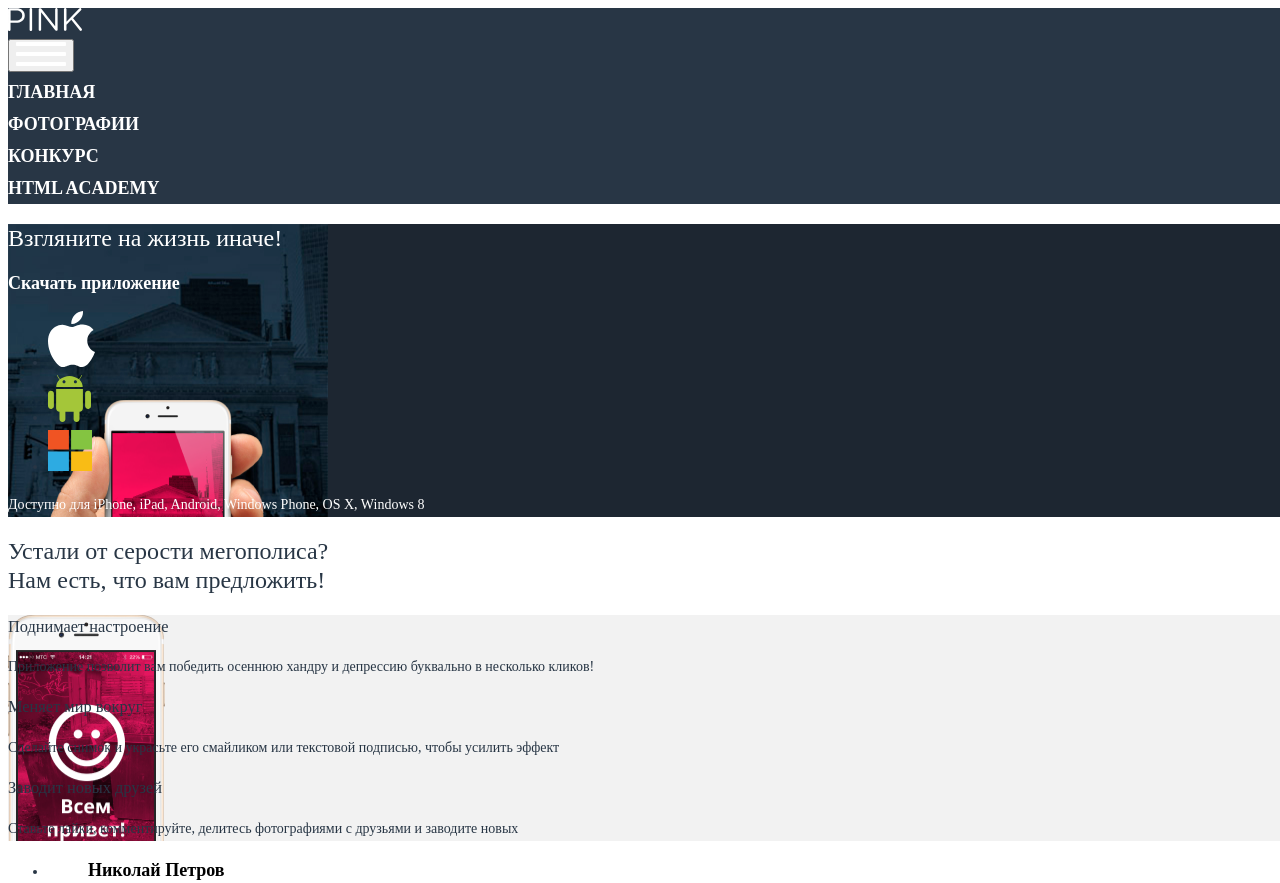
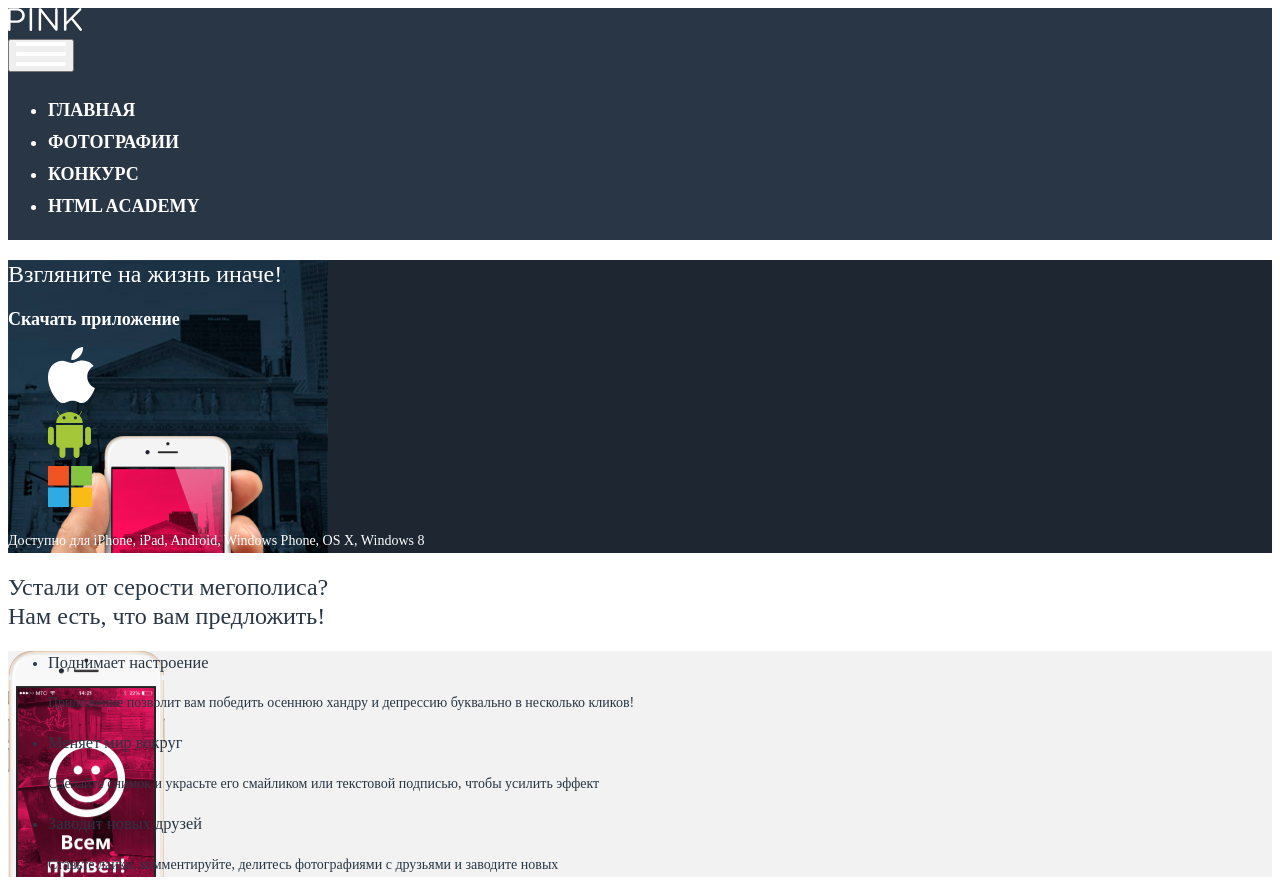
Before and after one commit to Vakarev/1610993-pink-22, a website: page source/index.html in a window 1280 px wide. Shown: the top 883 px of the page. Drawn offline with nearby package versions, Linux system fonts and the light colour scheme; files that its build step writes are made by us from their sources.

Commit message:
Стилизация главной страницы

```diff
--- a/source/sass/basic.scss
+++ b/source/sass/basic.scss
@@ -1,7 +1,3 @@
-.page {
-  height: 100%;
-}
-
 .body {
   min-width: 280px;
   font-family: "Open Sans" Arial, sans-serif;
@@ -9,11 +5,13 @@
   @include text;
 
   background-color: $basic-white;
-  min-height: 100%;
   display: grid;
   grid-template-rows: min-content 1fr min-content;
   align-content: start;
-  width: 100%;
+
+   &ul {
+     @include list-reset
+   }
 }
 
 a {
--- a/source/sass/blocks/contacts.scss
+++ b/source/sass/blocks/contacts.scss
@@ -1,10 +1,6 @@
 .contacts__slogan,
 .contacts__title {
   color: $first-text-color;
-}
-
-.contacts__list {
-  @include list-reset;
 }
 
 .contacts__number,
--- a/source/sass/blocks/features.scss
+++ b/source/sass/blocks/features.scss
@@ -3,8 +3,6 @@
 }
 
 .features__list {
-  @include list-reset;
-
   background-color: $main-bg-color;
   background-image: url("../../img/features-background-img.png");
   background-repeat: no-repeat;
--- a/source/sass/blocks/nav.scss
+++ b/source/sass/blocks/nav.scss
@@ -1,9 +1,5 @@
 .nav {
   @include text($basic-white, 18px, bold, 32px);
-}
-
-.nav__list {
-  @include list-reset;
 }
 
 .nav__link {
```
